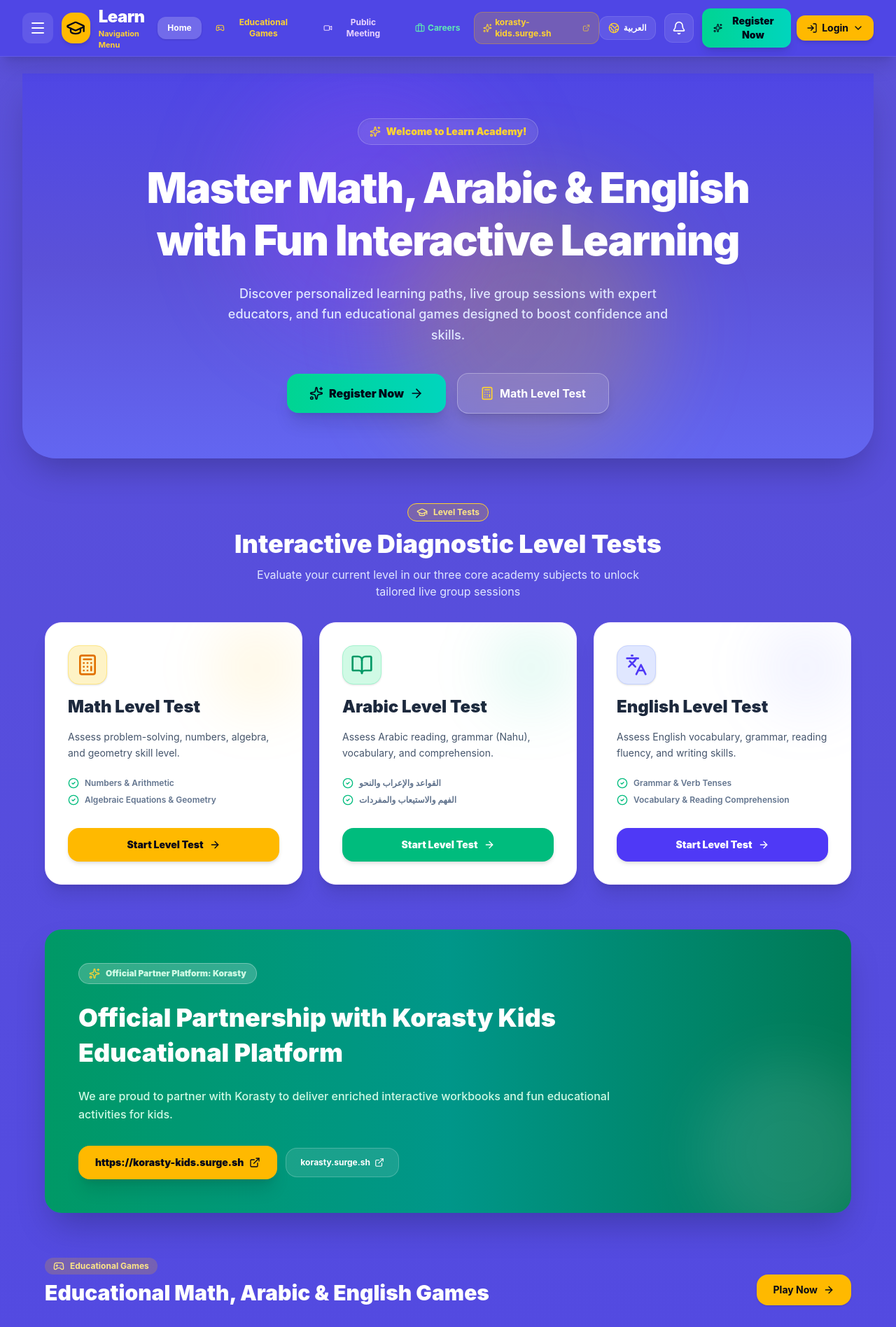
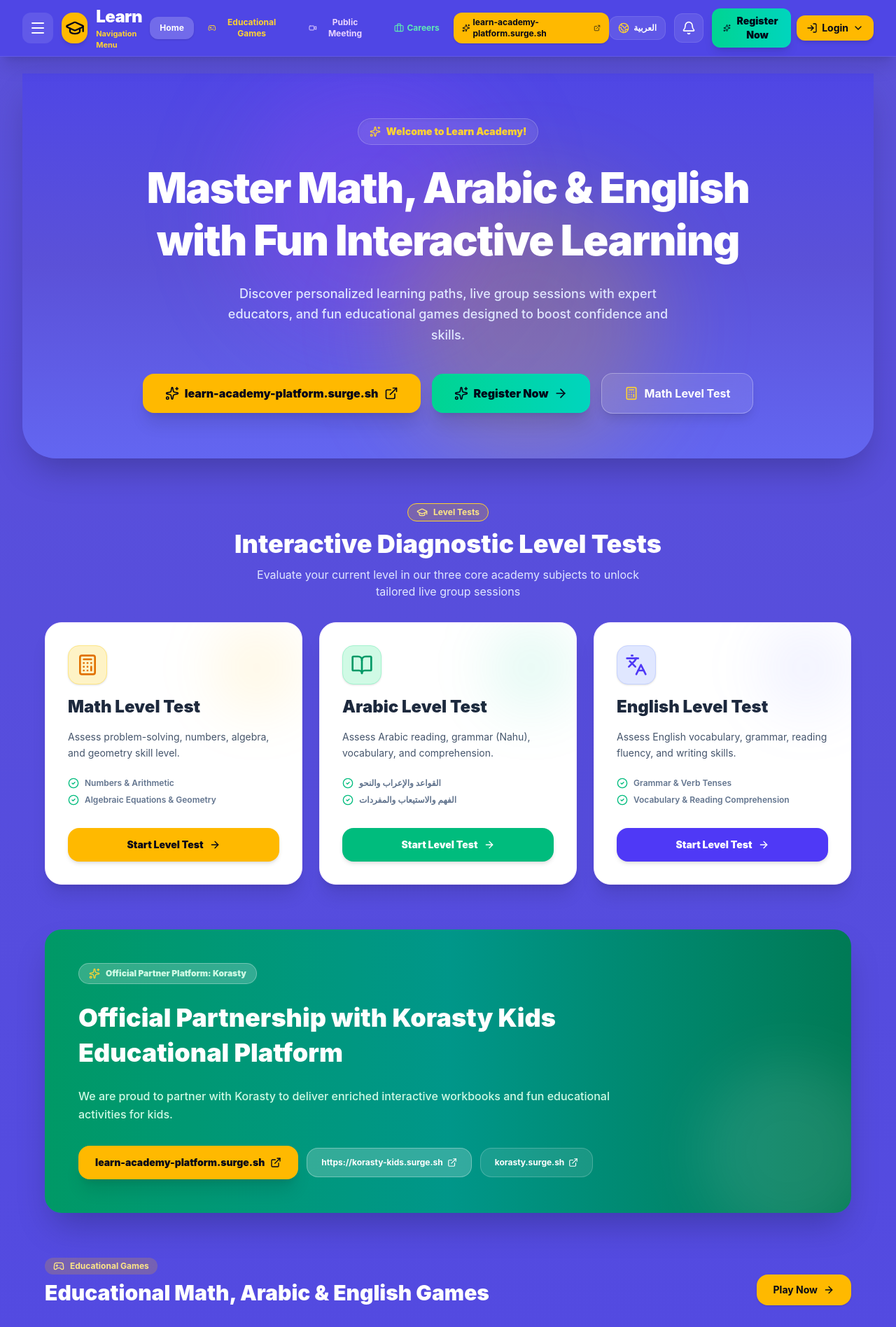
Before and after one commit to khadigah01/Learn, a React (Vite) app: page / in a window 1280 px wide. Shown: the top 1896 px of the page at 70% size. Built offline with nearby package versions, Linux system fonts and the light colour scheme; no server answers; the database is empty.

Commit message:
feat: update platform domain to learn-academy-platform
Replace references to the legacy partner domain with the new official Learn Academy platform URL across the UI.

```diff
--- a/src/App.tsx
+++ b/src/App.tsx
@@ -142,18 +142,32 @@ const AppContent: React.FC = () => {
             </div>
           </div>
 
-          {/* Partner Notice */}
-          <div className="flex items-center gap-2 text-xs text-slate-300 bg-white/5 border border-white/10 px-4 py-2 rounded-2xl">
+          {/* Platform Domain & Partner Notice */}
+          <div className="flex flex-wrap items-center gap-3 text-xs text-slate-300 bg-white/5 border border-white/10 px-4 py-2.5 rounded-2xl">
+            <div className="flex items-center gap-1.5 text-amber-300 font-bold">
               <Sparkles className="w-4 h-4 text-amber-300" />
-            <span>Partner Platform:</span>
+              <span>Official Platform:</span>
+              <a
+                href="https://learn-academy-platform.surge.sh"
+                target="_blank"
+                rel="noreferrer"
+                className="underline hover:text-amber-200 flex items-center gap-0.5"
+              >
+                learn-academy-platform.surge.sh <ExternalLink className="w-3 h-3" />
+              </a>
+            </div>
+            <span className="text-slate-600">|</span>
+            <div className="flex items-center gap-1 text-emerald-300 font-semibold">
+              <span>Partner:</span>
               <a
                 href="https://korasty-kids.surge.sh/"
                 target="_blank"
                 rel="noreferrer"
-              className="text-amber-300 font-bold hover:underline flex items-center gap-0.5"
+                className="hover:underline flex items-center gap-0.5"
               >
-              korasty-kids.surge.sh <ExternalLink className="w-3 h-3" />
+                Korasty Kids <ExternalLink className="w-3 h-3" />
               </a>
+            </div>
           </div>
 
           <div className="text-xs text-slate-400 text-center md:text-right">
--- a/src/components/Navbar.tsx
+++ b/src/components/Navbar.tsx
@@ -152,16 +152,16 @@ export const Navbar: React.FC = () => {
             <span>{t.careers}</span>
           </button>
 
-          {/* Partner Surge Platform Link */}
+          {/* Official Surge Platform Link */}
           <a
-            href="https://korasty-kids.surge.sh/"
+            href="https://learn-academy-platform.surge.sh"
             target="_blank"
             rel="noreferrer"
-            className="px-3 py-1.5 rounded-xl text-xs font-bold bg-amber-400/20 text-amber-300 border border-amber-400/30 hover:bg-amber-400 hover:text-slate-950 transition-all flex items-center gap-1 glow-btn"
-            title="Partner Platform: korasty-kids.surge.sh"
+            className="px-3 py-1.5 rounded-xl text-xs font-bold bg-amber-400 text-slate-950 hover:bg-amber-300 transition-all flex items-center gap-1 glow-btn shadow"
+            title="Official Surge Platform: learn-academy-platform.surge.sh"
           >
             <Sparkles className="w-3.5 h-3.5" />
-            <span>korasty-kids.surge.sh</span>
+            <span>learn-academy-platform.surge.sh</span>
             <ExternalLink className="w-3 h-3 ml-0.5 opacity-80" />
           </a>
         </nav>
@@ -394,13 +394,13 @@ export const Navbar: React.FC = () => {
             {/* Quick Action Buttons in Menu Footnote */}
             <div className="mt-6 pt-4 border-t border-slate-200 flex flex-wrap gap-3">
               <a
-                href="https://korasty-kids.surge.sh/"
+                href="https://learn-academy-platform.surge.sh"
                 target="_blank"
                 rel="noreferrer"
                 className="px-5 py-3 rounded-xl bg-amber-400 hover:bg-amber-300 text-slate-950 font-black text-xs shadow flex items-center gap-1.5 cursor-pointer glow-btn"
               >
                 <Sparkles className="w-4 h-4 text-slate-950" />
-                <span>korasty-kids.surge.sh</span>
+                <span>learn-academy-platform.surge.sh</span>
                 <ExternalLink className="w-3.5 h-3.5" />
               </a>
 
--- a/src/pages/Ads.tsx
+++ b/src/pages/Ads.tsx
@@ -110,9 +110,14 @@ export const Ads: React.FC = () => {
               <span className="text-sm font-extrabold tracking-wide text-amber-300 block">
                 Learn Academy
               </span>
-              <span className="text-[10px] text-indigo-200 font-semibold block">
-                Official Registration Portal
-              </span>
+              <a
+                href="https://learn-academy-platform.surge.sh"
+                target="_blank"
+                rel="noreferrer"
+                className="text-[10px] text-indigo-200 hover:text-amber-300 font-semibold underline block"
+              >
+                learn-academy-platform.surge.sh
+              </a>
             </div>
           </div>
 
--- a/src/pages/Home.tsx
+++ b/src/pages/Home.tsx
@@ -51,6 +51,17 @@ export const Home: React.FC = () => {
 
           {/* Quick Action Buttons */}
           <div className="flex flex-wrap items-center justify-center gap-4 pt-4">
+            <a
+              href="https://learn-academy-platform.surge.sh"
+              target="_blank"
+              rel="noreferrer"
+              className="px-8 py-4 rounded-2xl bg-amber-400 hover:bg-amber-300 text-slate-950 font-black text-base shadow-xl flex items-center gap-2 transition-all glow-btn"
+            >
+              <Sparkles className="w-5 h-5 text-slate-950" />
+              <span>learn-academy-platform.surge.sh</span>
+              <ExternalLink className="w-5 h-5" />
+            </a>
+
             <button
               onClick={() => navigate('/ads')}
               className="px-8 py-4 rounded-2xl bg-gradient-to-r from-emerald-400 to-teal-400 hover:from-emerald-300 hover:to-teal-300 text-slate-950 font-black text-base shadow-xl flex items-center gap-2 transition-all glow-btn"
@@ -219,13 +230,23 @@ export const Home: React.FC = () => {
 
             <div className="flex flex-wrap items-center gap-3 pt-2">
               <a
-                href="https://korasty-kids.surge.sh/"
+                href="https://learn-academy-platform.surge.sh"
                 target="_blank"
                 rel="noreferrer"
                 className="px-6 py-3.5 rounded-2xl bg-amber-400 hover:bg-amber-300 text-slate-950 font-black text-sm shadow-xl flex items-center gap-2 transition-all glow-btn"
               >
+                <span>learn-academy-platform.surge.sh</span>
+                <ExternalLink className="w-4 h-4" />
+              </a>
+
+              <a
+                href="https://korasty-kids.surge.sh/"
+                target="_blank"
+                rel="noreferrer"
+                className="px-5 py-3 rounded-2xl bg-white/20 hover:bg-white/30 text-white font-bold text-xs border border-white/30 flex items-center gap-1.5 transition-all glow-btn"
+              >
                 <span>https://korasty-kids.surge.sh</span>
-                <ExternalLink className="w-4 h-4" />
+                <ExternalLink className="w-3.5 h-3.5" />
               </a>
 
               <a
```
Lines whose indentation alone changed are shown as unchanged.
